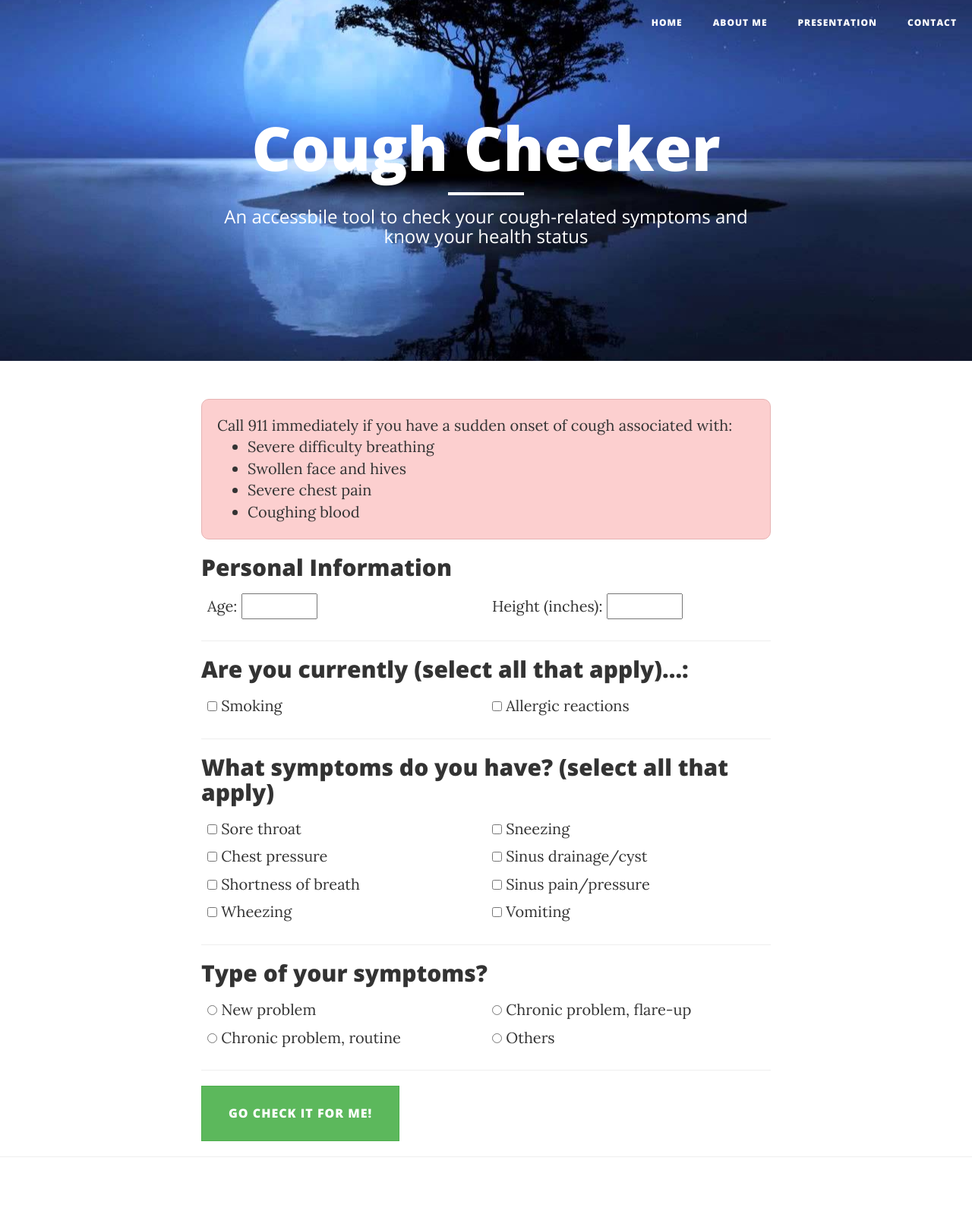
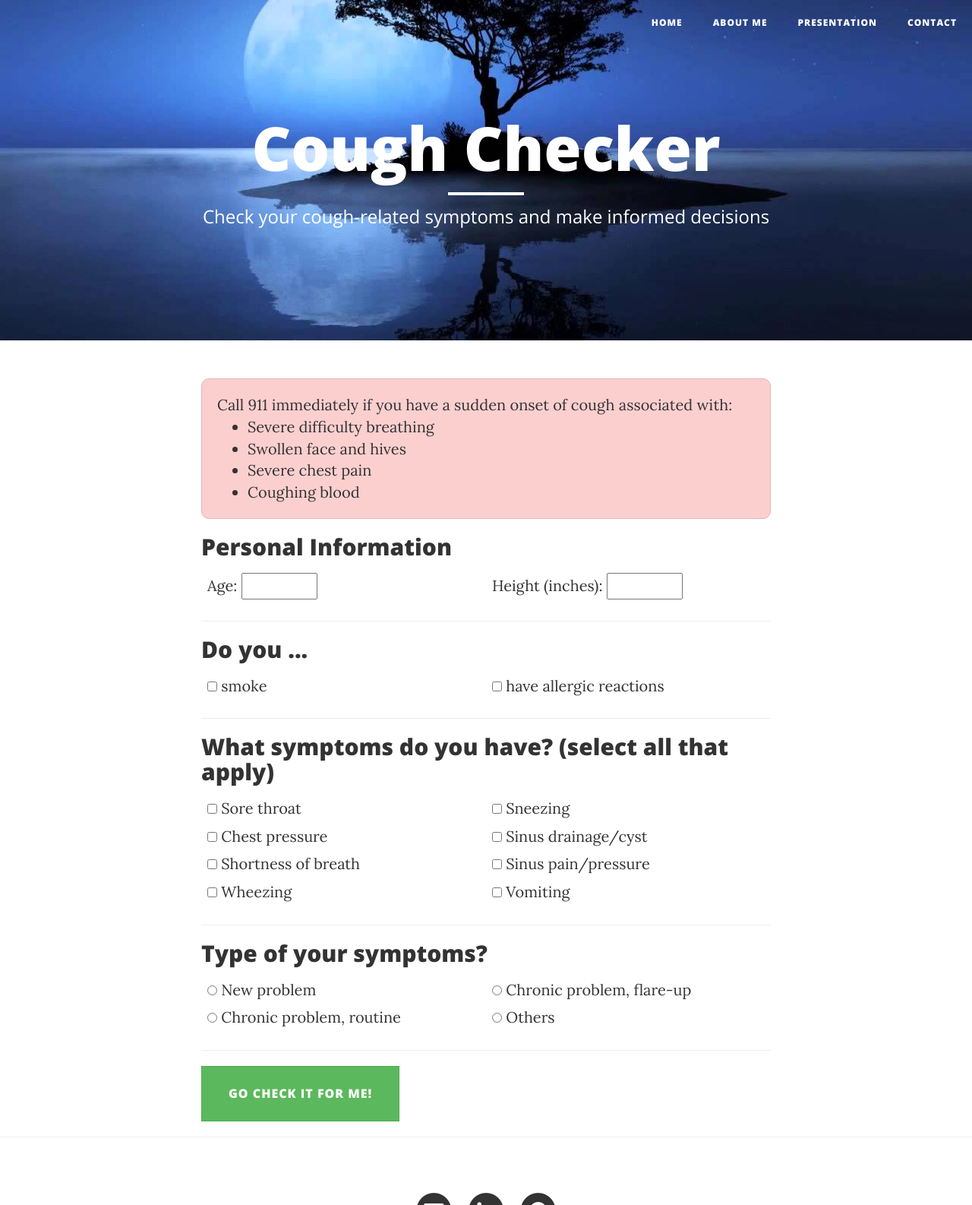
Before and after one commit to yue-huang/CoughChecker, a Flask app: page / in a window 1280 px wide. Shown: the top 1586 px of the page at 76% size. Run offline with Flask 2, Linux system fonts and the light colour scheme; some libraries are stand-ins or nearby versions.

Commit message:
website v2.1

```diff
--- a/website/app/templates/index.html
+++ b/website/app/templates/index.html
@@ -46,7 +46,7 @@
             <a href="index.html">Home</a>
           </li>
           <li>
-            <a href="about.html">About Me</a>
+            <a href="https://www.linkedin.com/in/huang-yue/">About Me</a>
           </li>
           <li>
             <a href="post.html">Presentation</a>
@@ -70,7 +70,7 @@
           <div class="site-heading">
             <h1>Cough Checker</h1>
             <hr class="small">
-            <span class="subheading">An accessbile tool to check your cough-related symptoms and know your health status</span>
+            <span class="subheading">Check your cough-related symptoms and make informed decisions</span>
           </div>
         </div>
       </div>
@@ -105,13 +105,13 @@
           </div>
           <hr>
 
-          <h2>Are you currently (select all that apply)...:</h2>
+          <h2>Do you ... </h2>
           <div class="questions">
             <div class="left">
-              <div class="question"><input type="checkbox" name="q3" value="1"> Smoking</div>
+              <div class="question"><input type="checkbox" name="q3" value="1"> smoke</div>
             </div>
             <div class="right">
-              <div class="question"><input type="checkbox" name="q8" value="1"> Allergic reactions</div>
+              <div class="question"><input type="checkbox" name="q8" value="1"> have allergic reactions</div>
             </div>
           </div>
           <hr>
@@ -136,12 +136,12 @@
           <h2>Type of your symptoms?</h2>
           <div class="questions">
             <div class="left">
-              <div class="question"><input type="radio" name="q0" value="0"> New problem</div>
-              <div class="question"><input type="radio" name="q4" value="1" > Chronic problem, routine</div>
+              <div class="question"><input id="q4.0" type="radio" name="q4" value="0" > New problem</div>
+              <div class="question"><input id="q4.1" type="radio" name="q4" value="1"> Chronic problem, routine</div>
             </div>
             <div class="right">
-              <div class="question"><input type="radio" name="q5" value="1" > Chronic problem, flare-up</div>
-              <div class="question"><input type="radio" name="q6" value="1" > Others</div>
+              <div class="question" ><input id="q4.2" type="radio" name="q4" value="2" > Chronic problem, flare-up</div>
+              <div class="question"><input id="q4.3" type="radio" name="q4" value="3" > Others</div>
             </div>
           </div>
 
@@ -219,9 +219,12 @@
   if (preset == 'mild') {
     $("input[name='q1']").val(30);
     $("input[name='q14']").attr('checked', true);
-    $("input[name='q0']").attr('checked', true);
+    document.getElementById('q4.0').checked = true;
   } else if (preset == 'severe') {
-
+    $("input[name='q1']").val(30);
+    document.getElementById('q4.1').checked = true;
+    $("input[name='q12']").attr('checked', true);
+    $("input[name='q15']").attr('checked', true);
   }
   </script>
 </body>
--- a/website/app/templates/result.html
+++ b/website/app/templates/result.html
@@ -45,7 +45,7 @@
             <a href="index.html">Home</a>
           </li>
           <li>
-            <a href="about.html">About Me</a>
+            <a href="https://www.linkedin.com/in/huang-yue/">About Me</a>
           </li>
           <li>
             <a href="post.html">Presentation</a>
--- a/website/app/views.py
+++ b/website/app/views.py
@@ -11,11 +11,44 @@ def index():
 @app.route('/result', methods=['POST'])
 def result():
     user_input = []
-    for feature in ['q1','q2','q3','q4','q5','q6','q7','q8','q9','q10','q11','q12','q13','q14','q15']:
-        if request.form.get(feature): user_input.append(1)
-        else: user_input.append(0)
+
+    if request.form.get('q1'):
+        user_input.append(int(request.form.get('q1')))
+    else:
+        user_input.append(92/2)
+
+    if request.form.get('q2'):
+        user_input.append(int(request.form.get('q2')))
+    else:
+        user_input.append((77-19)/2)
+
+    if request.form.get('q3'):
+        user_input.append(1)
+    else:
+        user_input.append(0)
+
+    if request.form.get('q4'):
+        symptom_type = int(request.form.get('q4'))
+        if symptom_type == 1:
+            user_input = user_input + [1,0,0]
+        elif symptom_type == 2:
+            user_input = user_input + [0,1,0]
+        elif symptom_type == 3:
+            user_input = user_input + [0,0,1]
+        else:
+            user_input = user_input + [0,0,0]
+    else:
+        user_input = user_input + [0,0,0]
+
+    for feature in ['q7','q8','q9','q10','q11','q12','q13','q14','q15']:
+        if request.form.get(feature):
+            user_input.append(1)
+        else:
+            user_input.append(0)
+
     #user_input = [ int(request.form.get(feature))
-    #               for feature in  ['q1','q2','q3','q4','q5','q6','q7','q8','q9','q10','q11','q12','q13','q14','q15','q16','q17','q18','q19','q20'] ]
+    #               for feature in  ['q1','q2','q3']
+    #               ]
     print(user_input)
     label = modelIt(user_input)
     return render_template("result.html", user_input = user_input, label = label)
```
